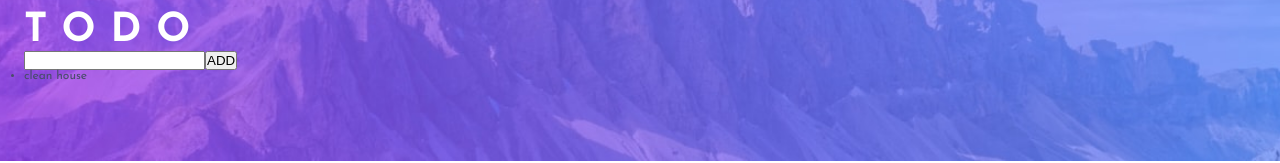
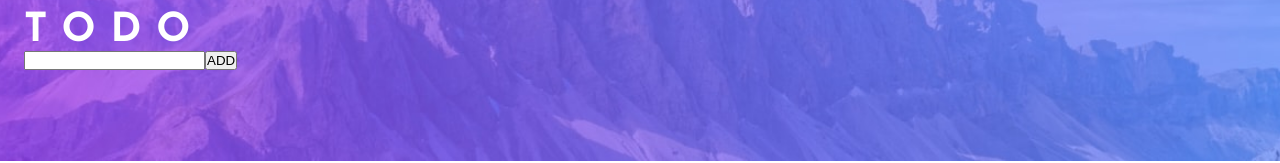
Before and after one commit to anetakasprzak/fm-todo-app, a React (Vite) app: page / in a window 1280 px wide. Shown: the part 169-332 px from the top of the page. Built offline with nearby package versions, Linux system fonts and the light colour scheme.

Commit message:
add new todo logic

```diff
--- a/src/App.js
+++ b/src/App.js
@@ -52,7 +52,10 @@ export const Input = styled.input``;
 
 export const List = styled.ul``;
 
-export const Item = styled.li``;
+export const Item = styled.li`
+  font-size: 16px;
+  color: #fff;
+`;
 
 export const Form = styled.form``;
 
--- a/src/App.jsx
+++ b/src/App.jsx
@@ -12,27 +12,39 @@ import {
 } from "./App";
 
 function App() {
-  const [todos, setTodos] = useState([
-    {
-      id: 1,
-      text: "clean house",
+  const [todos, setTodos] = useState([]);
+
+  const [todoText, setTodoText] = useState({});
+
+  function handleSubmit(e) {
+    e.preventDefault();
+
+    if (todoText === "") return;
+
+    const newTodo = {
+      id: todos.length + 1,
+      text: todoText,
       completed: false,
-    },
-  ]);
+    };
 
-  const [todo, setTodo] = useState({});
+    setTodos((prevTodos) => [...prevTodos, newTodo]);
+  }
 
   return (
     <Wrapper>
       <ImageContainer />
       <MainContent>
         <Logo>TODO</Logo>
-        <Form>
-          <Input type="text" name="todo" />
+        <Form onSubmit={handleSubmit}>
+          <Input
+            type="text"
+            name="todo"
+            onChange={(e) => setTodoText(e.target.value)}
+          />
           <Button>ADD</Button>
         </Form>
         <List>
-          {todos.map((item) => (
+          {todos?.map((item) => (
             <Item key={item.id}>{item.text}</Item>
           ))}
         </List>
```
